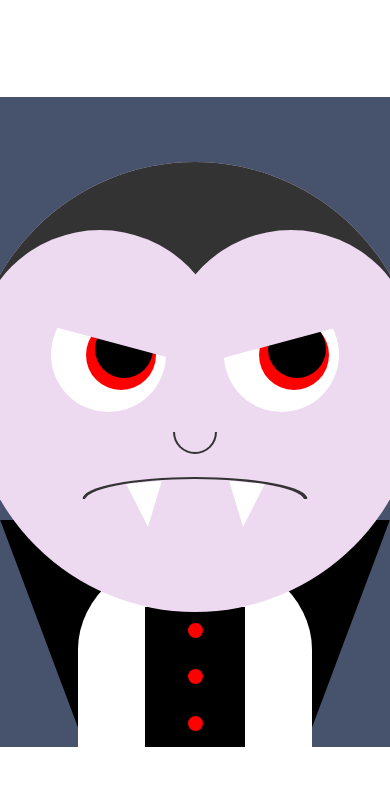
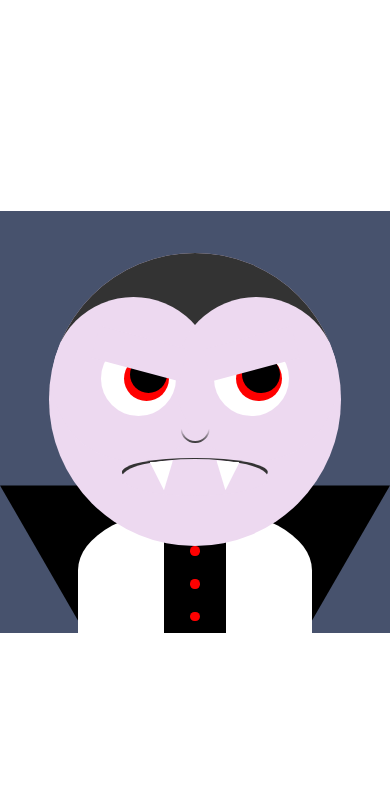
Before and after one commit to ConorCrutchley/css-art-gallery, a plain HTML site: page 27 - vampire/index.html in a window 390 px wide. Drawn offline with Linux system fonts and the light colour scheme.

Commit message:
refactor: Made vampire drawing responsive

```diff
--- a/27 - vampire/style.css
+++ b/27 - vampire/style.css
@@ -11,8 +11,8 @@ body {
   align-items: center;
 }
 .vampire {
+  aspect-ratio: 12 / 13;
   width: 600px;
-  height: 650px;
   background-color: #47526d;
   position: relative;
   overflow: hidden;
@@ -23,8 +23,8 @@ body {
   position: absolute;
 }
 .head {
-  width: 450px;
-  height: 450px;
+  aspect-ratio: 1 / 1;
+  width: 75%;
   background-color: var(--skin);
   border-radius: 50%;
   top: 10%;
@@ -32,16 +32,17 @@ body {
   z-index: 3;
 }
 .hair {
-  width: 450px;
-  height: 135px;
+  aspect-ratio: 10 / 3;
+  width: 100%;
+  height: 30%;
   background-color: #333;
 }
 .hair::before,
 .hair::after {
   content: "";
   position: absolute;
-  width: 250px;
-  height: 250px;
+  aspect-ratio: 1/1;
+  width: 56%;
   background-color: var(--skin);
   border-radius: 50%;
   top: 50%;
@@ -61,7 +62,7 @@ body {
   border-radius: 50%;
 }
 .eye {
-  width: 115px;
+  width: 25.555555555555554%;
   background-color: #fff;
   top: 30%;
 }
@@ -72,20 +73,20 @@ body {
   right: 18%;
 }
 .eye::before {
-  width: 70px;
+  width: 60.86956521739131%;
   background-color: red;
   left: 30%;
   top: 20%;
 }
 .eye::after {
-  width: 58px;
+  width: 50.43478260869565%;
   background-color: #000;
   left: 38%;
   top: 20%;
 }
 .eye .brow {
-  width: 140px;
-  height: 50px;
+  aspect-ratio: 14/5;
+  width: 121.73913043478262%;
   background-color: var(--skin);
   top: -5%;
   left: -10%;
@@ -98,8 +99,8 @@ body {
   transform: rotate(-15deg);
 }
 .lower-face {
-  width: 44px;
-  height: 22px;
+  aspect-ratio: 2/1;
+  width: 9.777777777777779%;
   top: 60%;
   left: 50%;
   transform: translateX(-50%);
@@ -116,37 +117,38 @@ body {
 }
 .lower-face::after {
   background-color: var(--skin);
-  left: 2px;
 }
 .nose::before,
 .nose::after {
   aspect-ratio: 1/1;
 }
 .nose::before {
-  width: 44px;
+  width: 100%;
   bottom: 0;
+  background: linear-gradient(var(--skin) 50%, #333);
 }
 .nose::after {
-  width: 40px;
-  bottom: 2px;
+  width: 96%;
+  bottom: 10%;
+  left: 2%;
 }
 .mouth {
-  width: 225px;
+  width: 50%;
   top: 70%;
 }
 .mouth::before {
-  width: 225px;
-  height: 44px;
+  aspect-ratio: 225 / 44;
+  width: 100%;
   top: 0;
 }
 .mouth::after {
-  width: 220px;
-  height: 44px;
-  top: 2px;
+  width: 100%;
+  height: 50%;
+  top: 2%;
 }
 .tooth {
-  width: 36px;
-  height: 45px;
+  aspect-ratio: 4 / 5;
+  width: 8%;
   background-color: #fff;
   top: 71%;
   clip-path: polygon(50% 100%, 0 0, 100% 0);
@@ -174,8 +176,8 @@ body {
   border-radius: 50% 50% 0 0;
 }
 .bow {
-  height: 140px;
-  width: 100px;
+  height: 23.333333333333332%;
+  width: 16%;
   background-color: #000;
   bottom: 0;
   display: flex;
@@ -185,8 +187,8 @@ body {
 }
 div.button {
   position: relative;
-  width: 15px;
-  height: 15px;
+  aspect-ratio: 1/1;
+  width: 15%;
   background-color: red;
   border-radius: 50%;
 }
```
